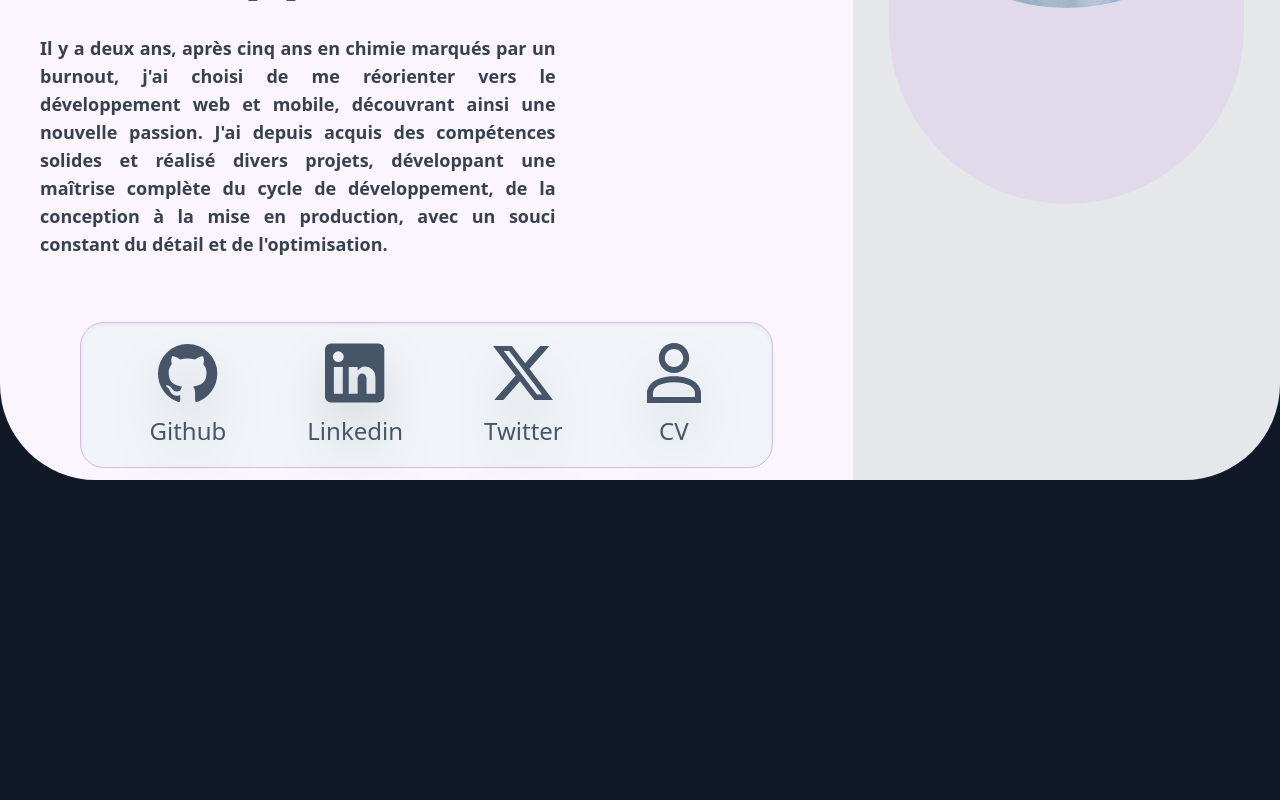
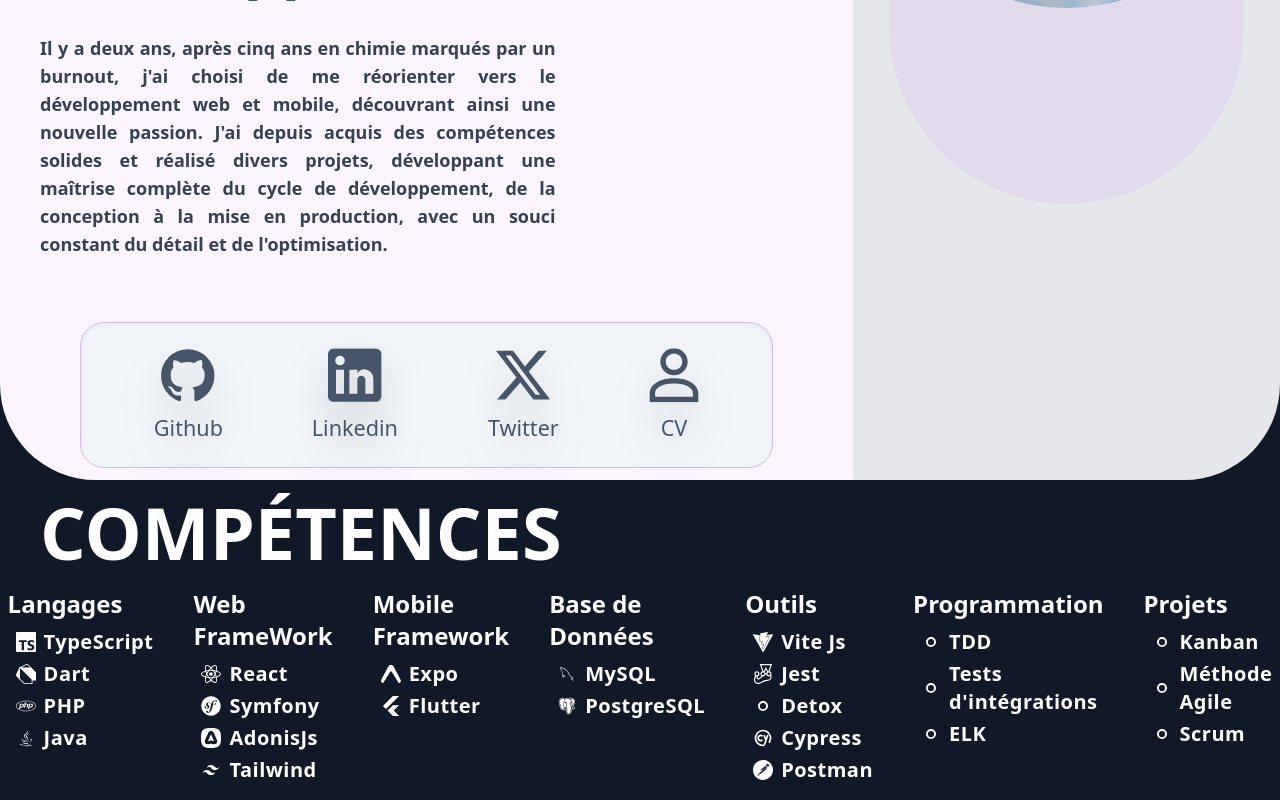
Before and after one commit to between27/testPortfolio, a React (Vite) app: page / in a window 1280 px wide. Shown: the part 503-1303 px from the top of the page. Before the commit the page ends 983 px from the top, so only its background shows below. Built offline with nearby package versions, Linux system fonts and the light colour scheme.

Commit message:
Liste des compétences

```diff
--- a/src/App.tsx
+++ b/src/App.tsx
@@ -1,10 +1,12 @@
 import "./App.css";
+import { Competences } from "./body/Competences";
 import { Presentation } from "./body/Presentation";
 
 function App() {
   return (
     <div id="app">
       <Presentation />
+      <Competences />
     </div>
   );
 }
--- a/src/body/Competences.tsx
+++ b/src/body/Competences.tsx
@@ -1,3 +1,164 @@
+import {
+  AdonisJsIcon,
+  CypressIcon,
+  DartIcon,
+  ExpoIcon,
+  FlutterIcon,
+  JavaIcon,
+  JestIcon,
+  MysqlIcon,
+  PhpIcon,
+  PostgresqlIcon,
+  PostmanIcon,
+  ReactIcon,
+  SymfonyIcon,
+  TailwindIcon,
+  TypescriptIcon,
+  ViteIcon,
+} from "../assets/svgs";
+import { SkillList, SkillListType } from "../components/SkillList";
+
+export interface ResumeElementType {
+  enterprise: string; // Université ou Entreprise de stage
+  title: string; // Diplome ou titre du stage
+  place: string; // Lieu de stage ou d'étude
+  begin: string;
+  end: string;
+  tasks: string[];
+}
+
+const DATA: SkillListType[] = [
+  {
+    title: "Langages",
+    skills: [
+      {
+        name: "TypeScript",
+        icon: <TypescriptIcon />,
+      },
+      {
+        name: "Dart",
+        icon: <DartIcon />,
+      },
+      {
+        name: "PHP",
+        icon: <PhpIcon />,
+      },
+      {
+        name: "Java",
+        icon: <JavaIcon />,
+      },
+    ],
+  },
+  {
+    title: "Web FrameWork",
+    skills: [
+      {
+        name: "React",
+        icon: <ReactIcon />,
+      },
+      {
+        name: "Symfony",
+        icon: <SymfonyIcon />,
+      },
+      {
+        name: "AdonisJs",
+        icon: <AdonisJsIcon />,
+      },
+      {
+        name: "Tailwind",
+        icon: <TailwindIcon />,
+      },
+    ],
+  },
+  {
+    title: "Mobile Framework",
+    skills: [
+      {
+        name: "Expo",
+        icon: <ExpoIcon />,
+      },
+      {
+        name: "Flutter",
+        icon: <FlutterIcon />,
+      },
+    ],
+  },
+  {
+    title: "Base de Données",
+    skills: [
+      {
+        name: "MySQL",
+        icon: <MysqlIcon />,
+      },
+      {
+        name: "PostgreSQL",
+        icon: <PostgresqlIcon />,
+      },
+    ],
+  },
+  {
+    title: "Outils",
+    skills: [
+      {
+        name: "Vite Js",
+        icon: <ViteIcon />,
+      },
+      {
+        name: "Jest",
+        icon: <JestIcon />,
+      },
+      {
+        name: "Detox",
+      },
+      {
+        name: "Cypress",
+        icon: <CypressIcon />,
+      },
+      {
+        name: "Postman",
+        icon: <PostmanIcon />,
+      },
+    ],
+  },
+  {
+    title: "Programmation",
+    skills: [
+      {
+        name: "TDD",
+      },
+      {
+        name: "Tests d'intégrations",
+      },
+      {
+        name: "ELK",
+      },
+    ],
+  },
+  {
+    title: "Projets",
+    skills: [
+      {
+        name: "Kanban",
+      },
+      {
+        name: "Méthode Agile",
+      },
+      {
+        name: "Scrum",
+      },
+    ],
+  },
+];
+
 export function Competences() {
-  return <div className=" text-white">Competences</div>;
+  return (
+    <div className="text-white px-10 py-4">
+      <h1 className="text-7xl font-bold uppercase">Compétences</h1>
+      <div className="flex space-x-10 mt-5 justify-center">
+        {DATA.map((skills) => {
+          return <SkillList title={skills.title} skills={skills.skills} />;
+        })}
+      </div>
+    </div>
+  );
 }
--- a/src/components/ProfileLink.tsx
+++ b/src/components/ProfileLink.tsx
@@ -1,10 +1,11 @@
-import React from "react";
+import React, { useState } from "react";
 
 export interface ProfileLinkType {
   link: string;
   text: string;
   children: React.ReactNode;
   colorHover: string;
+  timeout?: number;
 }
 
 export function ProfileLinks({
@@ -12,14 +13,21 @@ export function ProfileLinks({
   link,
   children,
   colorHover,
+  timeout,
 }: ProfileLinkType) {
+  const [opacity, setOpacity] = useState("opacity-0");
+  setTimeout(() => {
+    setOpacity("opacity-100");
+  }, timeout);
   return (
     <>
       <a
         href={link}
         className={
-          "text-slate-600 flex flex-col items-center space-y-3 hover:scale-125 transition duration-300 drop-shadow-2xl " +
-          colorHover
+          "text-slate-600 flex flex-col items-center space-y-3 scale-90 hover:scale-100 transition duration-200 drop-shadow-2xl " +
+          colorHover +
+          " " +
+          opacity
         }
       >
         {children}
--- /dev/null
+++ b/src/components/SkillIcon.tsx
@@ -0,0 +1,15 @@
+import { IconDot } from "../assets/svgs";
+
+export interface SkillIconType {
+  icon?: React.ReactNode;
+  name: string;
+}
+
+export function SkillIcon({ icon, name }: SkillIconType) {
+  return (
+    <li className="flex items-center font-semibold text-xl space-x-2 ml-2">
+      <span className="">{icon ? icon : <IconDot />}</span>
+      <p className="tracking-wide">{name}</p>
+    </li>
+  );
+}
--- /dev/null
+++ b/src/components/SkillList.tsx
@@ -0,0 +1,17 @@
+import { SkillIcon, SkillIconType } from "./SkillIcon";
+export interface SkillListType {
+  title: string;
+  skills: SkillIconType[];
+}
+export function SkillList({ title, skills }: SkillListType) {
+  return (
+    <div className="">
+      <h2 className="text-2xl font-bold mb-2">{title}</h2>
+      <ul className=" space-y-1">
+        {skills.map((skill) => {
+          return <SkillIcon name={skill.name} icon={skill.icon} />;
+        })}
+      </ul>
+    </div>
+  );
+}
```
